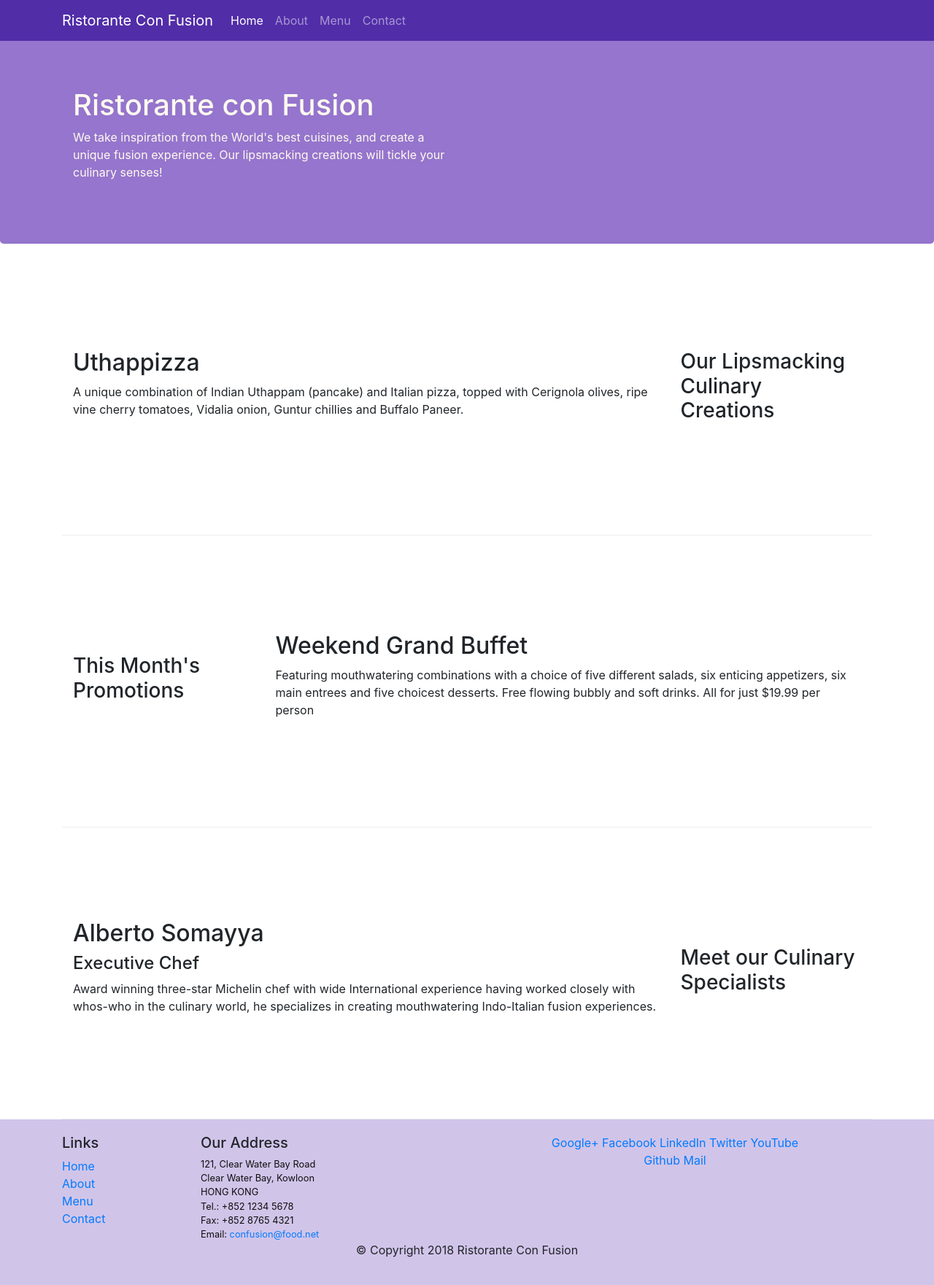
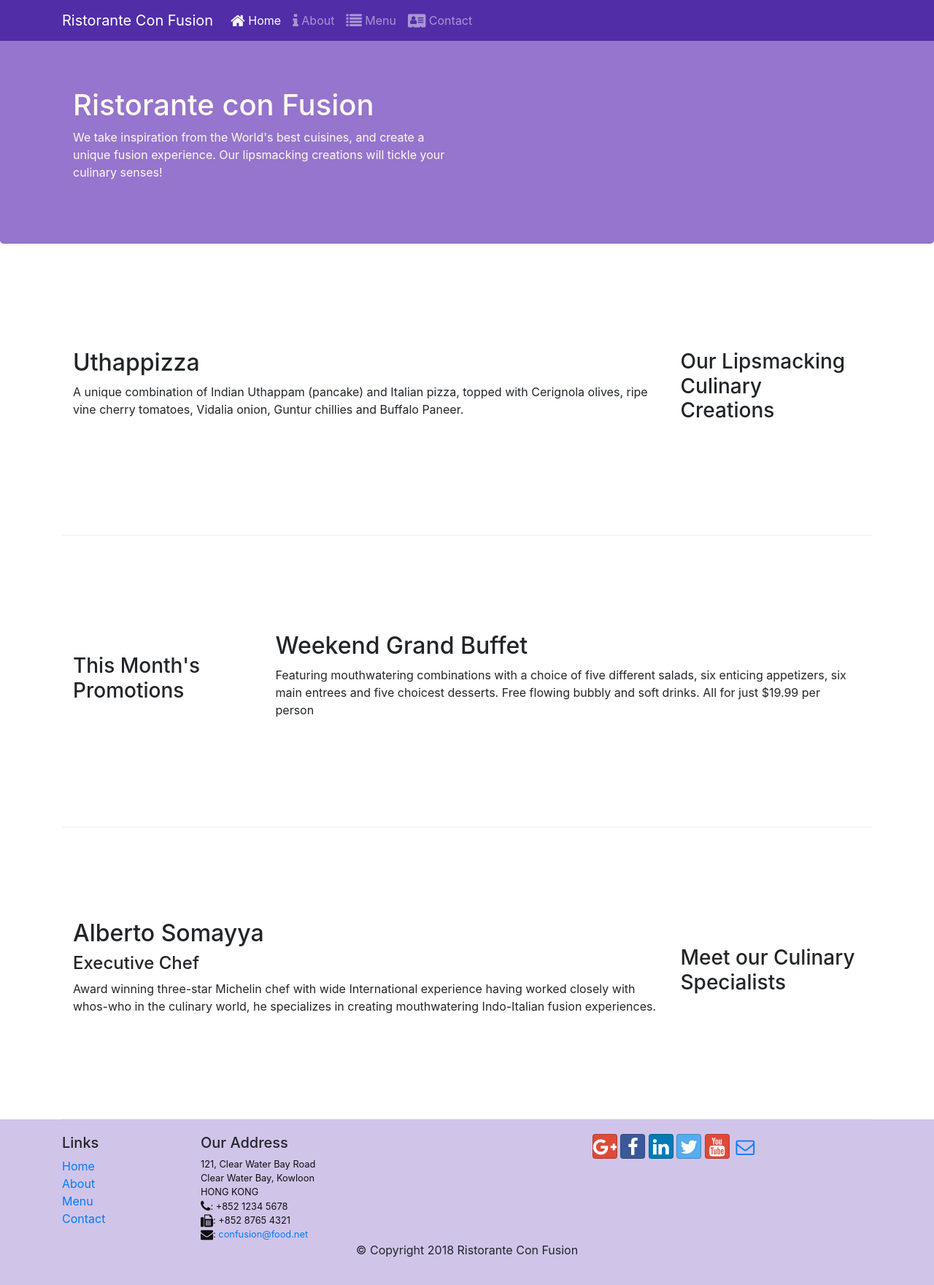
Before and after one commit to morisasy/conFusion, a website: page index.html in a window 1280 px wide. Shown: the whole page at 73% size. Drawn offline with nearby package versions, Linux system fonts and the light colour scheme.

Commit message:
font icon

```diff
--- a/index.html
+++ b/index.html
@@ -15,8 +15,12 @@
 
 
     <!-- Bootstrap CSS -->
+
     <link rel="stylesheet" href="node_modules/bootstrap/dist/css/bootstrap.min.css">
     <link rel="stylesheet" href="css/styles.css">
+
+    <link rel="stylesheet" href="node_modules/font-awesome/css/font-awesome.min.css">
+    <link rel="stylesheet" href="node_modules/bootstrap-social/bootstrap-social.css">
 </head>
 
 <body>
@@ -25,11 +29,10 @@
            <a class="navbar-brand" href="#">Ristorante Con Fusion</a>
              <div class="collapse navbar-collapse" id="Navbar">
                 <ul class="navbar-nav mr-auto">
-                    <li class="nav-item active"><a class="nav-link" href="#">Home</a></li>
-                    <li class="nav-item"><a class="nav-link" href="./aboutus.html">About</a></li>
-                    <li class="nav-item"><a class="nav-link" href="#">Menu</a></li>
-                    <li class="nav-item"><a class="nav-link" href="#">Contact</a></li>
-                </ul>
+                     <li class="nav-item active"><a class="nav-link" href="#"><span class="fa fa-home fa-lg"></span> Home</a></li>
+                    <li class="nav-item"><a class="nav-link" href="./aboutus.html"><span class="fa fa-info fa-lg"></span> About</a></li>
+                    <li class="nav-item"><a class="nav-link" href="#"><span class="fa fa-list fa-lg"></span> Menu</a></li>
+                    <li class="nav-item"><a class="nav-link" href="#"><span class="fa fa-address-card fa-lg"></span> Contact</a></li>
             </div>
 
         </div>
@@ -102,20 +105,20 @@
 		              121, Clear Water Bay Road<br>
 		              Clear Water Bay, Kowloon<br>
 		              HONG KONG<br>
-		              Tel.: +852 1234 5678<br>
-		              Fax: +852 8765 4321<br>
-		              Email: <a href="mailto:confusion@food.net">confusion@food.net</a>
+		              <i class="fa fa-phone fa-lg"></i>: +852 1234 5678<br>
+                      <i class="fa fa-fax fa-lg"></i>: +852 8765 4321<br>
+                      <i class="fa fa-envelope fa-lg"></i>:
+                      <a href="mailto:confusion@food.net">confusion@food.net</a>
 		           </address>
                 </div>
                 <div class="col-12 col-sm-4">
-                    <div  class=" align-self-center text-center">
-                        <a href="http://google.com/+">Google+</a>
-                        <a href="http://www.facebook.com/profile.php?id=">Facebook</a>
-                        <a href="http://www.linkedin.com/in/">LinkedIn</a>
-                        <a href="http://twitter.com/">Twitter</a>
-                        <a href="http://youtube.com/">YouTube</a>
-                        <a href="http://github.com/morisasy">Github</a>
-                        <a href="mailto:">Mail</a>
+                    <div class="text-center">
+                        <a class="btn btn-social-icon btn-google" href="http://google.com/+"><i class="fa fa-google-plus"></i></a>
+                        <a class="btn btn-social-icon btn-facebook" href="http://www.facebook.com/profile.php?id="><i class="fa fa-facebook"></i></a>
+                        <a class="btn btn-social-icon btn-linkedin" href="http://www.linkedin.com/in/"><i class="fa fa-linkedin"></i></a>
+                        <a class="btn btn-social-icon btn-twitter" href="http://twitter.com/"><i class="fa fa-twitter"></i></a>
+                        <a class="btn btn-social-icon btn-google" href="http://youtube.com/"><i class="fa fa-youtube"></i></a>
+                        <a class="btn btn-social-icon" href="mailto:"><i class="fa fa-envelope-o"></i></a>
                     </div>
                 </div>
            </div>
--- a/package.json
+++ b/package.json
@@ -26,6 +26,8 @@
   ],
   "dependencies": {
     "bootstrap": "^4.1.3",
+    "bootstrap-social": "^5.1.1",
+    "font-awesome": "^4.7.0",
     "jquery": "^3.3.1",
     "popper.js": "^1.14.4"
   }
```
Also changed, not shown: aboutus.html (+17 -13 lines), README.md, 1 other file.
